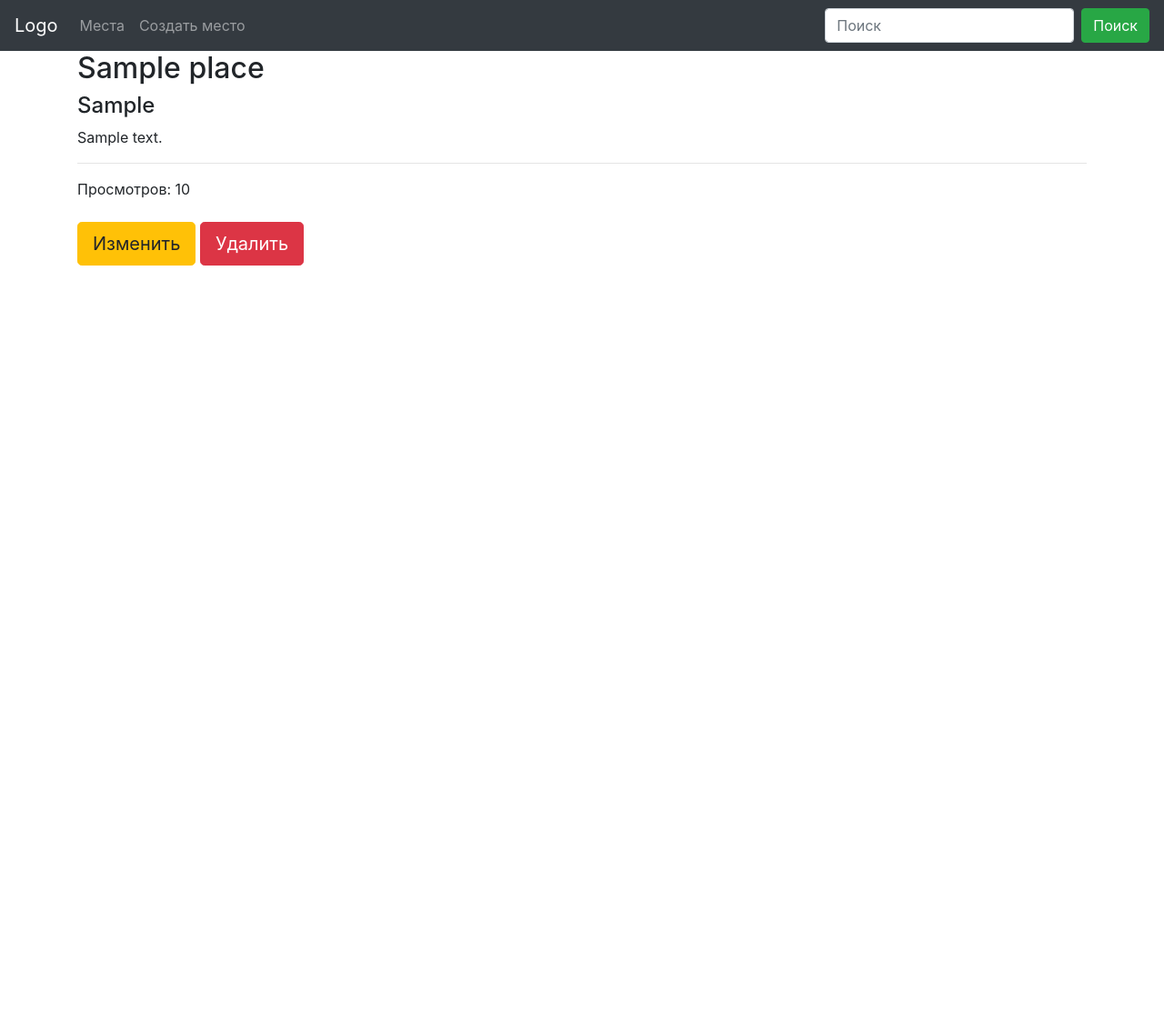
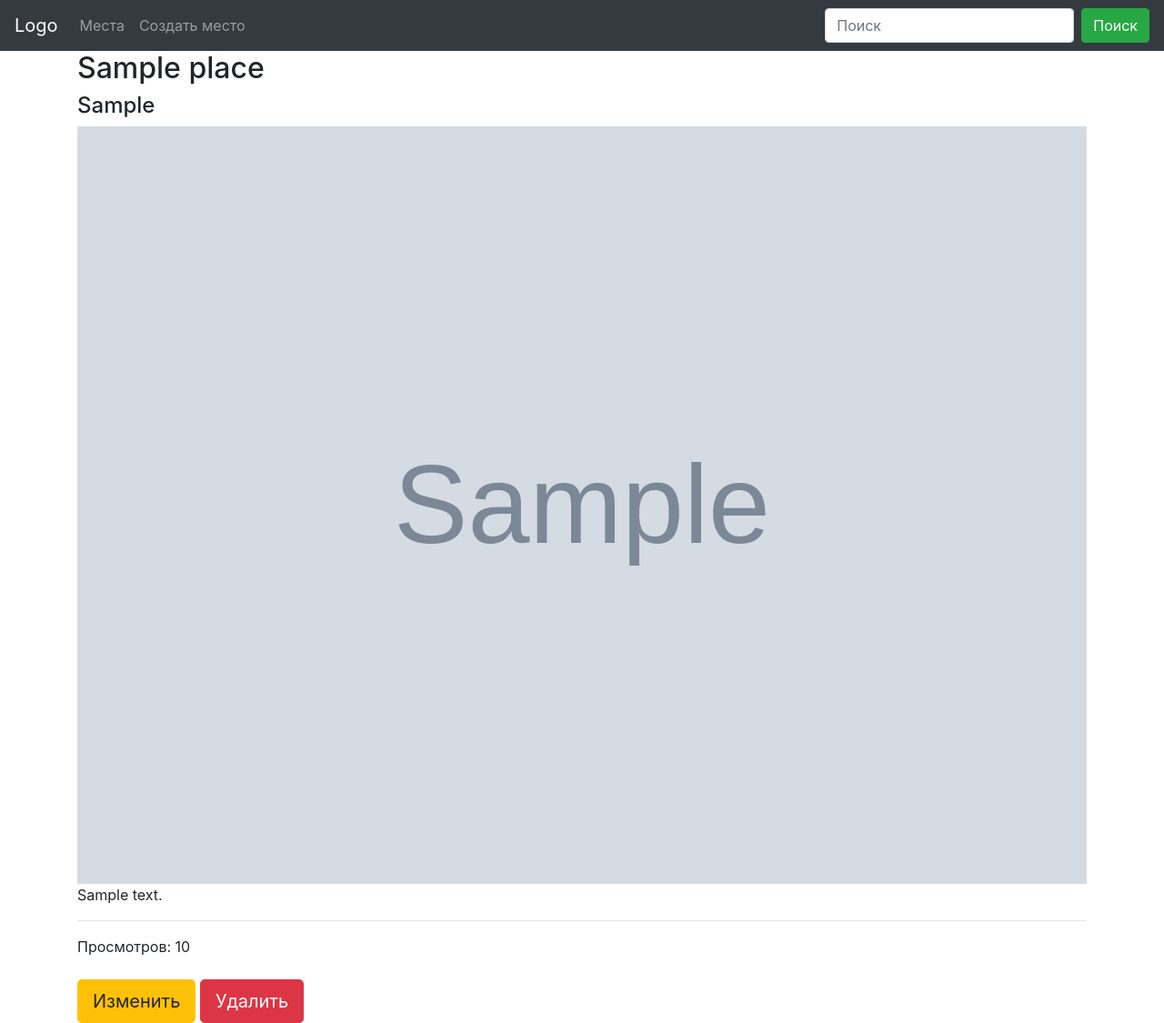
Before and after one commit to Amankaium/intourist, a Django app: page /places/1/ in a window 1280 px wide. Shown: the whole page at 91% size. Before the commit the page ends 292 px from the top, so only its background shows below. Run offline with Django 3.2, Linux system fonts and the light colour scheme; tables that the repository leaves empty hold one stand-in row (values such as "Sample post"); grey boxes marked "Sample" are stand-in pictures.

Commit message:
added place img

```diff
--- a/places/models.py
+++ b/places/models.py
@@ -14,6 +14,7 @@ class Place(models.Model):
     updated_at = models.DateTimeField(auto_now=True)
     views_count = models.IntegerField(default=0)
     is_publicated = models.BooleanField(default=True)
+    img = models.ImageField(upload_to='places', null=True, blank=True)
 
     def __str__(self):
         return self.name
--- a/places/templates/places/place.html
+++ b/places/templates/places/place.html
@@ -4,6 +4,9 @@
 
     <h2>{{ place_object.name }}</h2>
     <h4>{{ place_object.location }}</h4>
+    {% if place_object.img %}
+        <img src="{{ place_object.img.url }}" width="100%">
+    {% endif %}
     <div>{{ place_object.description }}</div>
     <hr>
     <div>Просмотров: {{ place_object.views_count }}</div>
```
Also changed, not shown: places/migrations/0006_place_img.py (added).
